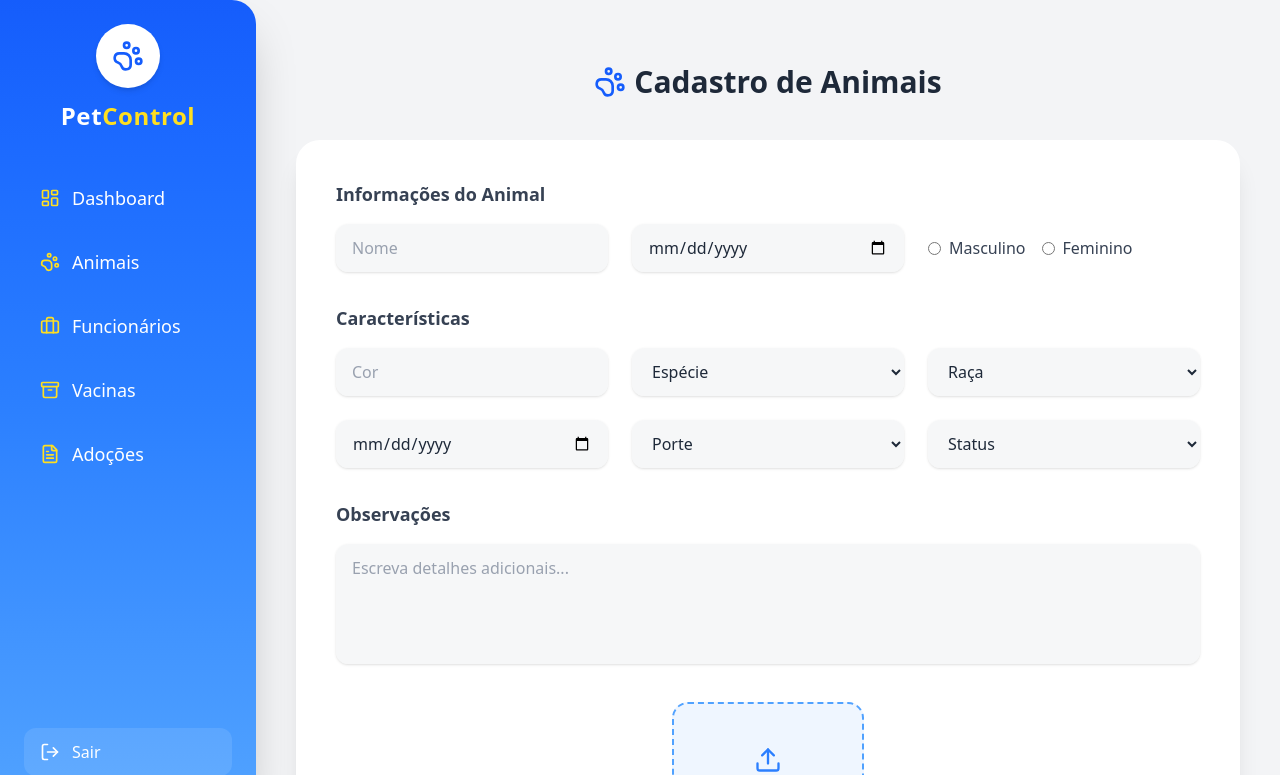
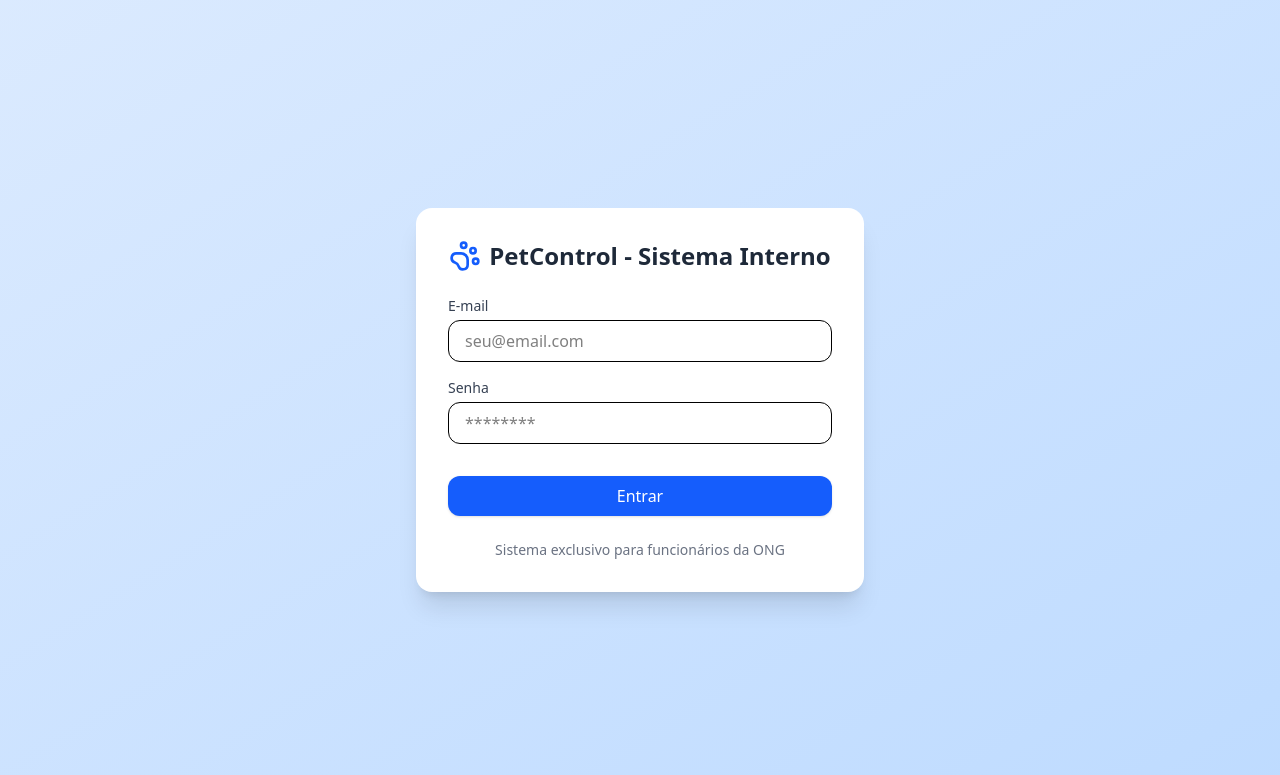
Before and after one commit to NexusTech-Dev/Bonny, a React (Vite) app: page /Login in a window 1280 px wide. Shown: the top 775 px of the page. Built offline with nearby package versions, Linux system fonts and the light colour scheme.

Commit message:
feat: adiciona login page a tela inicial do projeto

```diff
--- a/src/App.tsx
+++ b/src/App.tsx
@@ -5,10 +5,15 @@
 import Dashboard from "./pages/Dashboard.tsx";
 import VaccineRegister from "./pages/VaccineRegister.tsx";
 import AdoptionRegister from "./pages/AdoptionRegister.tsx";
+import Login from "./pages/Login.tsx";
 
 export default function App() {
     return (
         <Router>
+            <Routes>
+                <Route path="/Login" element={<Login/>}/>
+            </Routes>
+
             <div className="flex h-screen bg-gray-100">
                 <Sidebar/>
 
--- a/src/pages/Home.tsx
+++ b/src/pages/Login.tsx
@@ -1,4 +1,3 @@
-// src/pages/Login.jsx
 import { motion } from "framer-motion";
 import { PawPrint } from "lucide-react";
 
@@ -11,13 +10,11 @@
                 transition={{ duration: 0.6 }}
                 className="bg-white p-8 rounded-2xl shadow-xl w-full max-w-md"
             >
-                {/* Logo */}
                 <div className="flex items-center justify-center gap-2 mb-6">
                     <PawPrint className="w-8 h-8 text-blue-600" />
                     <h1 className="text-2xl font-bold text-gray-800">PetControl - Sistema Interno</h1>
                 </div>
 
-                {/* Formulário */}
                 <form className="flex flex-col gap-4">
                     <div>
                         <label className="block text-sm font-medium text-gray-700">E-mail</label>
@@ -45,7 +42,6 @@
                     </motion.button>
                 </form>
 
-                {/* Footer */}
                 <p className="text-sm text-gray-500 text-center mt-6">
                     Sistema exclusivo para funcionários da ONG
                 </p>
```
